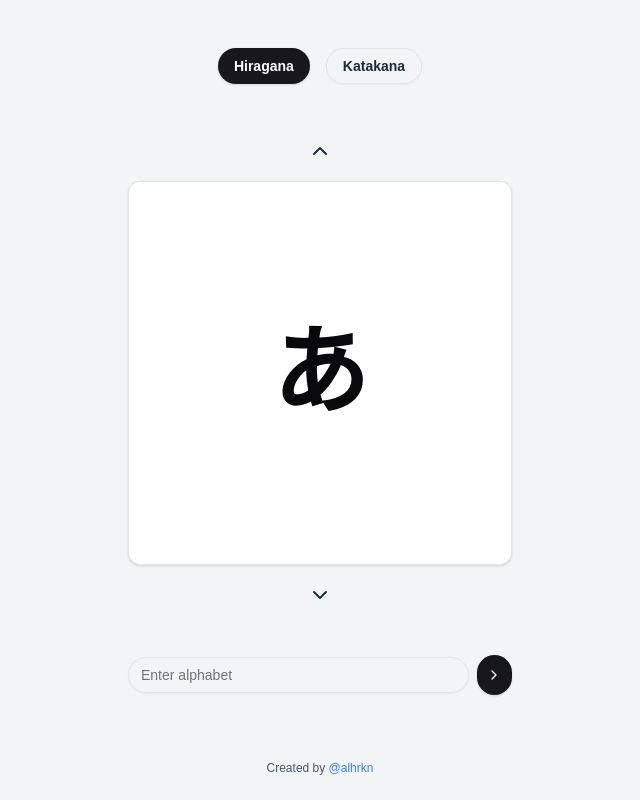
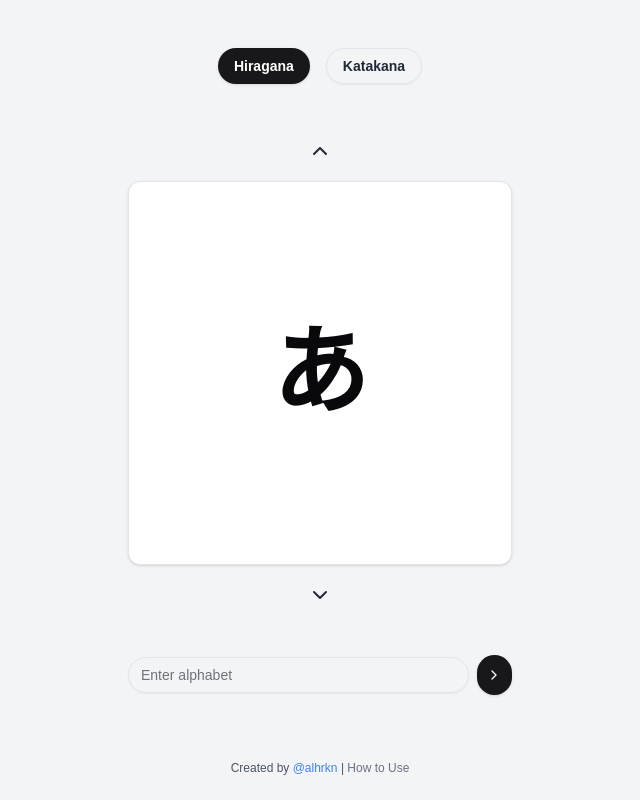
Before and after one commit to alharkan7/japanese-flashcards, a Next.js app: page / in a window 1280 px wide. Shown: the whole page, without its empty margins (320-960 px from the left). Built offline with nearby package versions, Linux system fonts and the light colour scheme.

Commit message:
Added How to Use Info Pop up

```diff
--- a/app/page.tsx
+++ b/app/page.tsx
@@ -38,6 +38,7 @@ export default function Component() {
     "Hiragana"
   );
   const cardRef = useRef<HTMLDivElement>(null);
+  const [isOpen, setIsOpen] = useState(false);
 
   useEffect(() => {
     // Initialize cards with all data
@@ -262,10 +263,33 @@ export default function Component() {
             </div>
           </div>
           <div className="mb-2 text-center text-gray-600 text-xs">
-            Created by{" "}
+            Created by {"  "}
             <a href="https://x.com/alhrkn" target="_blank" rel="noopener noreferrer" className="text-blue-500 hover:underline">
               @alhrkn
             </a>
+            {"  |  "}
+            <button onClick={() => setIsOpen(true)} className="text-gray-500 hover:underline">
+              How to Use
+            </button>
+
+            {isOpen && (
+              <div className="fixed inset-0 bg-black bg-opacity-50 flex justify-center items-center">
+                <div className="max-w-md w-full bg-white rounded-lg p-4">
+                  <div className="flex justify-end">
+                    <button onClick={() => setIsOpen(false)} className="text-gray-500 hover:text-gray-800">
+                      &times;
+                    </button>
+                  </div>
+                  <h2 className="text-lg font-bold mb-2">How to Use this Flashcard</h2>
+                  <p className="text-gray-600 text-s mb-2">
+                  Use <b>Up</b> and <b>Down</b> arrow to change card randomly.<br />
+                  <b>Tap on the card</b> to flip it over and see the alphabet.<br />
+                  <b>Write</b> in the input field on bottom to <b>guess the alphabet</b>.<br />
+                  </p>
+                </div>
+              </div>
+            )}
+
           </div>
         </div>
       </body>
```
